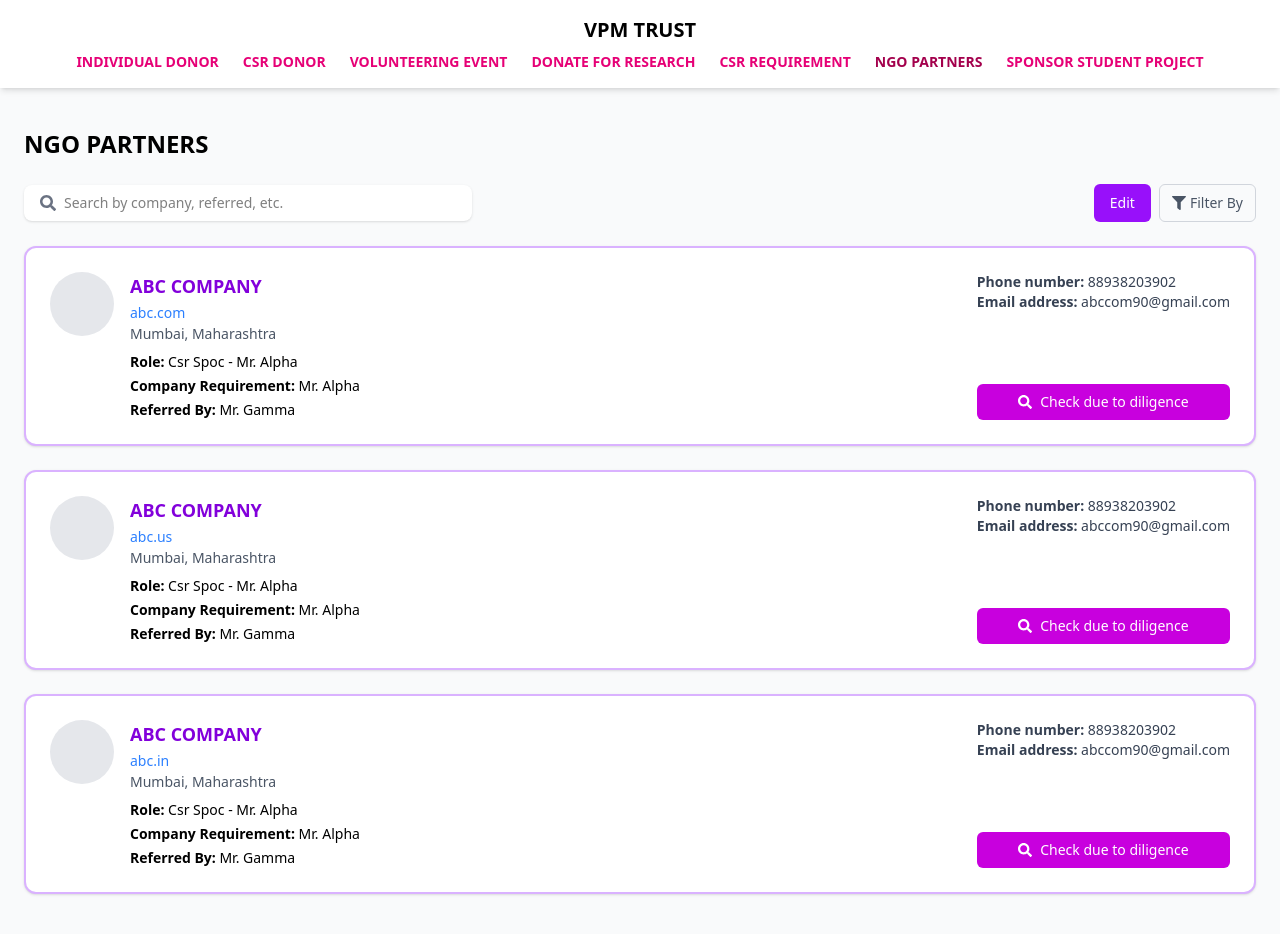
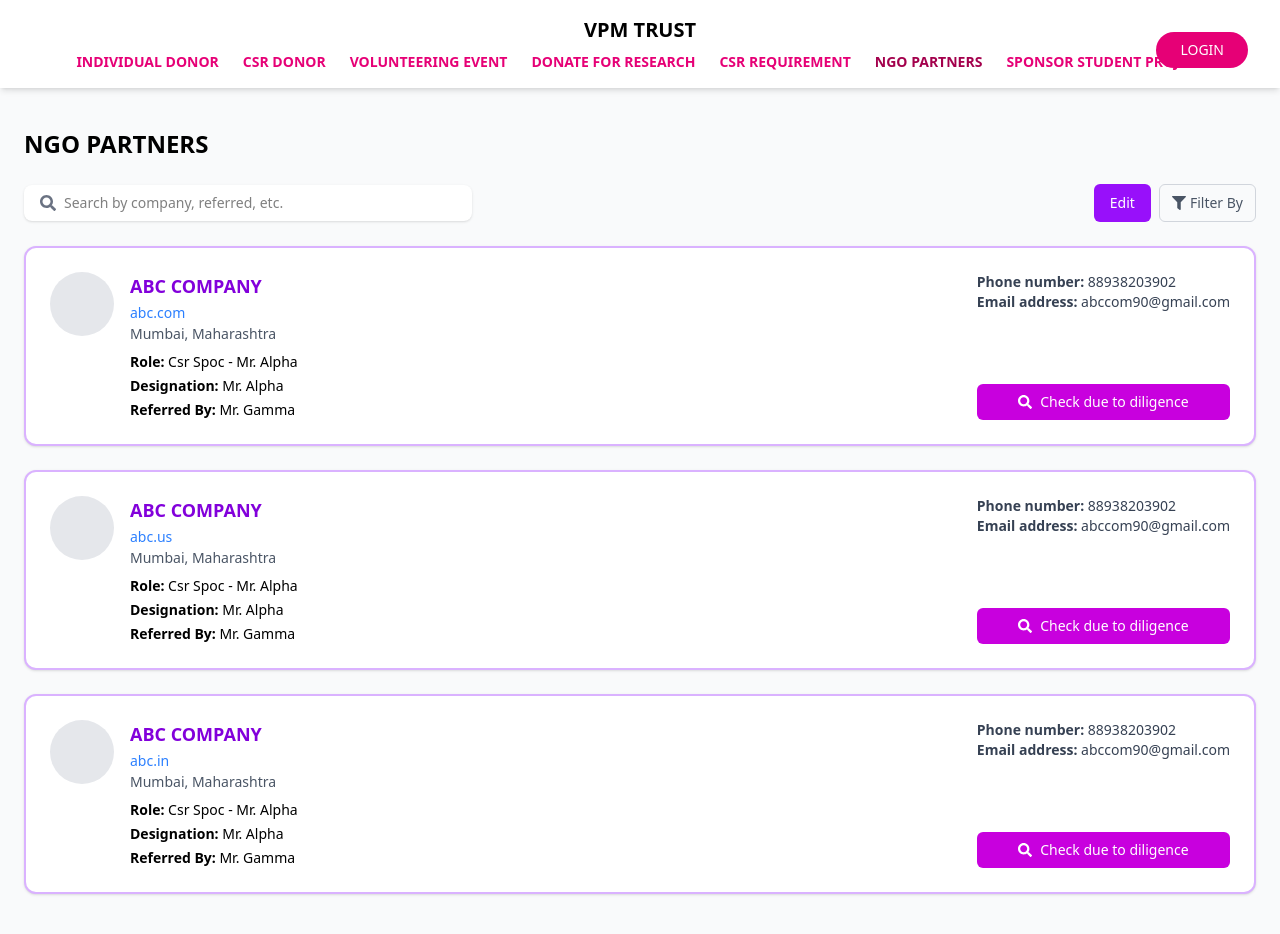
Before and after one commit to VPMWebApps/Frontend---Donor-database, a React (Vite) app in the folder frontend/: page /ngo-partners in a window 1280 px wide. Built offline with nearby package versions, Linux system fonts and the light colour scheme.

Commit message:
Loggin button added

```diff
--- a/frontend/src/components/NGOPartners/NGOPartners.jsx
+++ b/frontend/src/components/NGOPartners/NGOPartners.jsx
@@ -95,7 +95,7 @@ const NGOPartners = () => {
                     Csr Spoc - {donor.roles.spoc}
                   </p>
                   <p>
-                    <span className="font-semibold">Company Requirement:</span>{" "}
+                    <span className="font-semibold">Designation:</span>{" "}
                     {donor.roles.requirement}
                   </p>
                   <p>
--- a/frontend/src/components/Navbar/Navbar.jsx
+++ b/frontend/src/components/Navbar/Navbar.jsx
@@ -19,6 +19,10 @@ const Navbar = () => {
         <NavLink to="/csr-requirement" className={linkClass}>CSR REQUIREMENT</NavLink>
         <NavLink to="/ngo-partners" className={linkClass}>NGO PARTNERS</NavLink>
         <NavLink to="/sponsor-sp" className={linkClass}>SPONSOR STUDENT PROJECT</NavLink>
+        <button className="absolute right-8 top-8 bg-pink-600 text-white px-6 py-2 rounded-full hover:bg-pink-700 text-sm cursor-pointer">
+          LOGIN
+        </button>
+
       </div>
     </nav>
   );
```
